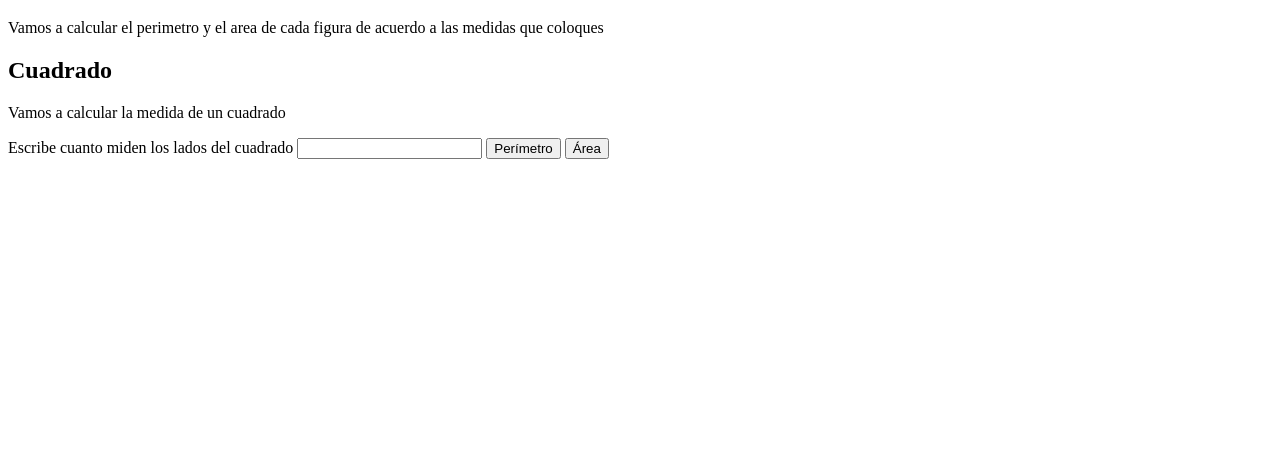
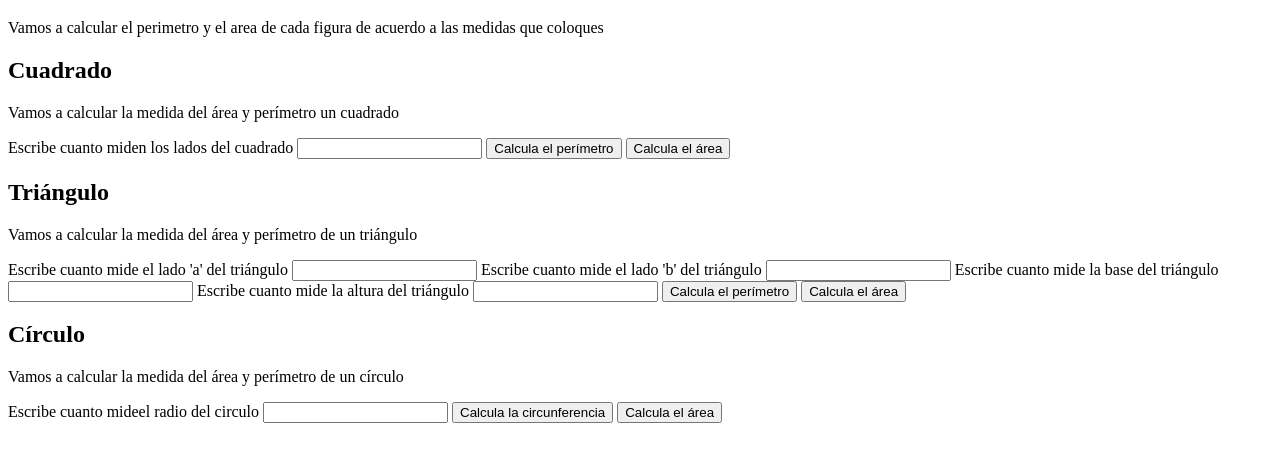
Before and after one commit to gabo-hacStyle/curso-practico-js, a plain HTML site: page figuras-geometricas/figuras.html in a window 1280 px wide. Shown: the part 61-522 px from the top of the page. Drawn offline with Linux system fonts and the light colour scheme.

Commit message:
Terminando con las tres figuras

```diff
--- a/figuras-geometricas/figuras.html
+++ b/figuras-geometricas/figuras.html
@@ -18,15 +18,19 @@
             <h2>Cuadrado</h2>
             <div>
                 <p>
-                    Vamos a calcular la medida de un cuadrado
+                    Vamos a calcular la medida del área y perímetro un cuadrado
                 </p>
             </div>
             <div>
                 <form action="">
                     <label for="InputCuadrado">Escribe cuanto miden los lados del cuadrado</label>
                     <input type="number" id="InputCuadrado">
-                    <button type="button"  onclick="calcularPerimCuadrado()">Perímetro</button>
-                    <button type="button" onlick="calcularAreaCuadrado()">Área</button>
+                    <button type="button" onclick="calcularPerimCuadrado()">
+                        Calcula el perímetro
+                    </button>
+                    <button type="button" onclick="calcularAreaCuadrado()">
+                        Calcula el área
+                    </button>
                 </form>
             </div>
 
@@ -34,10 +38,46 @@
             <div id="perime-container"></div>
         </section>
         <section id="triangulo">
-
+            <h2>Triángulo</h2>
+            <div>
+                <p>Vamos a calcular la medida del área y perímetro de un triángulo </p>
+            </div>
+            <div>
+                <form action="">
+                    <label for="InputLadoA">Escribe cuanto mide el lado 'a' del triángulo</label>
+                    <input type="number" id="InputLadoA">
+                    <label for="InputLadoB">Escribe cuanto mide el lado 'b' del triángulo</label>
+                    <input type="number" id="InputLadoB">
+                    <label for="InputBaseTriangulo">Escribe cuanto mide la base del triángulo</label>
+                    <input type="number" id="InputBaseTriangulo">
+                    <label for="InputAlturaTriangulo">Escribe cuanto mide la altura del triángulo</label>
+                    <input type="number" id="InputAlturaTriangulo">
+                    <button type="button" onclick="calcularPerimTriangulo()">
+                        Calcula el perímetro
+                    </button>
+                    <button type="button" onclick="calcularAreaTriangulo()">
+                        Calcula el área
+                    </button>
+                </form>
+            </div>
         </section>
         <section id="circulo">
-
+            <h2>Círculo</h2>
+            <div>
+                <p>Vamos a calcular la medida del área y perímetro de un círculo</p>
+            </div>
+            <div>
+                <form action="">
+                    <label for="InputRadio">Escribe cuanto mideel radio del circulo</label>
+                    <input type="number" id="InputRadio">
+                    <button type="button" onclick="calcularCircunferencia()">
+                        Calcula la circunferencia
+                    </button>
+                    <button type="button" onclick="calcularAreaCirculo()">
+                        Calcula el área
+                    </button>
+                </form>
+            </div>
         </section>
     </section>
     <script src="./figuras.js"></script>
--- a/figuras-geometricas/figuras.js
+++ b/figuras-geometricas/figuras.js
@@ -9,14 +9,11 @@ const area = {
 };
 
 //Código del Cuadrado
-//Input donde el usuario digita el numero
-const input = document.getElementById('InputCuadrado');
-//Valor en entero
-const ladoCuadrado = parseInt(input.value);
+
 
 //Contenedores donde apareceran los valores
-const periContainer = document.getElementById('perime-container');
-const areaContainer = document.getElementById('area-container');
+//const periContainer = document.getElementById('perime-container');
+//const areaContainer = document.getElementById('area-container');
 
 //Funcion que permite hallar el perimetro
 const perimetroCuadrdo = (lado) => lado * 4;
@@ -27,43 +24,86 @@ const areaCuadrado = (lado) => lado * lado;
     container.innerHTML = `<span> ${termino} de: ${funcion(medidaCuadrado)}${medida}`;
 }*/
 const calcularPerimCuadrado = () => {
+    const input = document.getElementById('InputCuadrado');
+    //Valor en entero
+    const ladoCuadrado = parseInt(input.value);
+
     const perimetro = perimetroCuadrdo(ladoCuadrado);
     alert(`Tenemos que el perimetro es igual a ${perimetro}`);
 }
 const calcularAreaCuadrado = () => {
-    const area = areaCuadrdo(ladoCuadrado);
+    const input = document.getElementById('InputCuadrado');
+    //Valor en entero
+    const ladoCuadrado = parseInt(input.value);
+
+    const area = areaCuadrado(ladoCuadrado);
     alert(`Tenemos que el área es igual a ${area}`);
 }
 
 
 //Código del Triángulo
-/**
-console.group('Triangulos')
-const aTriangulo = 3;
-const bTriangulo = 4;
-const baseTriangulo = 9;
-const alturaTriangulo = 2.3;
 
-/**
-document.write(`Los lados miden:
+
+/**document.write(`Los lados miden:
 a: ${aTriangulo}cm, b: ${bTriangulo}cm, y la base: ${baseTriangulo}cm. `);
-console.log(`La altura es igual a ${alturaTriangulo}.`);
-
+console.log(`La altura es igual a ${alturaTriangulo}.`);*/
 const perimetroTriangulo = (ladoA, ladoB, ladoBase) => ladoA + ladoB + ladoBase;
 const areaTriangulo = (ladoBase, alturaTriangulo) => (ladoBase * alturaTriangulo)/2;
+/** document.write(` y el area es igual a ${areaTriangulo(baseTriangulo, alturaTriangulo)}`)
+document.write(`El triángulo tiene un perimetro de  ${perimetroTriangulo(aTriangulo, bTriangulo, baseTriangulo)}`);*/
 
-document.write(` y el area es igual a ${areaTriangulo(baseTriangulo, alturaTriangulo)}`)
-document.write(`El triángulo tiene un perimetro de  ${perimetroTriangulo(aTriangulo, bTriangulo, baseTriangulo)}`);
+const calcularPerimTriangulo = () =>{
+    //Lado a del triángulo
+    const inputA = document.getElementById('InputLadoA');
+    const ladoA = parseInt(inputA.value);
 
-console.groupEnd();
+    //Lado b del triángulo
+    const inputB = document.getElementById('InputLadoB');
+    const ladoB = parseInt(inputB.value);
+
+    // Base del triángulo
+    const inputBase = document.getElementById('InputBaseTriangulo');
+    const base = parseInt(inputBase.value);
+
+    const perimetro = perimetroTriangulo(ladoA, ladoB, base);
+    alert(`Tenemos que el perimetro es igual a ${perimetro}`)
+}
+const calcularAreaTriangulo = () =>{
+    //Altura del triángulo
+    const inputAltura = document.getElementById('InputAlturaTriangulo');
+    const altura = parseInt(inputAltura.value)
+
+    // Base del triángulo
+    const inputBase = document.getElementById('InputBaseTriangulo');
+    const base = parseInt(inputBase.value);
+
+    const area = areaTriangulo(base, altura);
+    alert(`Tenemos que el área es igual a ${area}`)
+}
 
 //Código para el circulo
-console.group('Circulo');
-const radio = 12;
-const diametro = radio + radio;
+
 const pi = Math.PI;
 
-const perimetroCirculo = (diametro) => pi * diametro;
+const valorCircunferencia = (diametro) => pi * diametro;
 const areaCirculo = (radio) => (radio * radio) * pi;
 
-*/
+
+
+const calcularCircunferencia = () =>{
+    const input = document.getElementById('InputRadio');
+    const value = parseInt(input.value);
+    //Determinando el diametro
+    const diametro = value * 2;
+
+    console.log(diametro)
+    const circunferencia = valorCircunferencia(diametro);
+    alert(`Tenemos que el área es igual a ${circunferencia}`)
+}
+const calcularAreaCirculo = () =>{
+    const input = document.getElementById('InputRadio');
+    const value = parseInt(input.value);
+
+    const area = areaCirculo(value);
+    alert(`Tenemos que el área es igual a ${area}`)
+}
```
